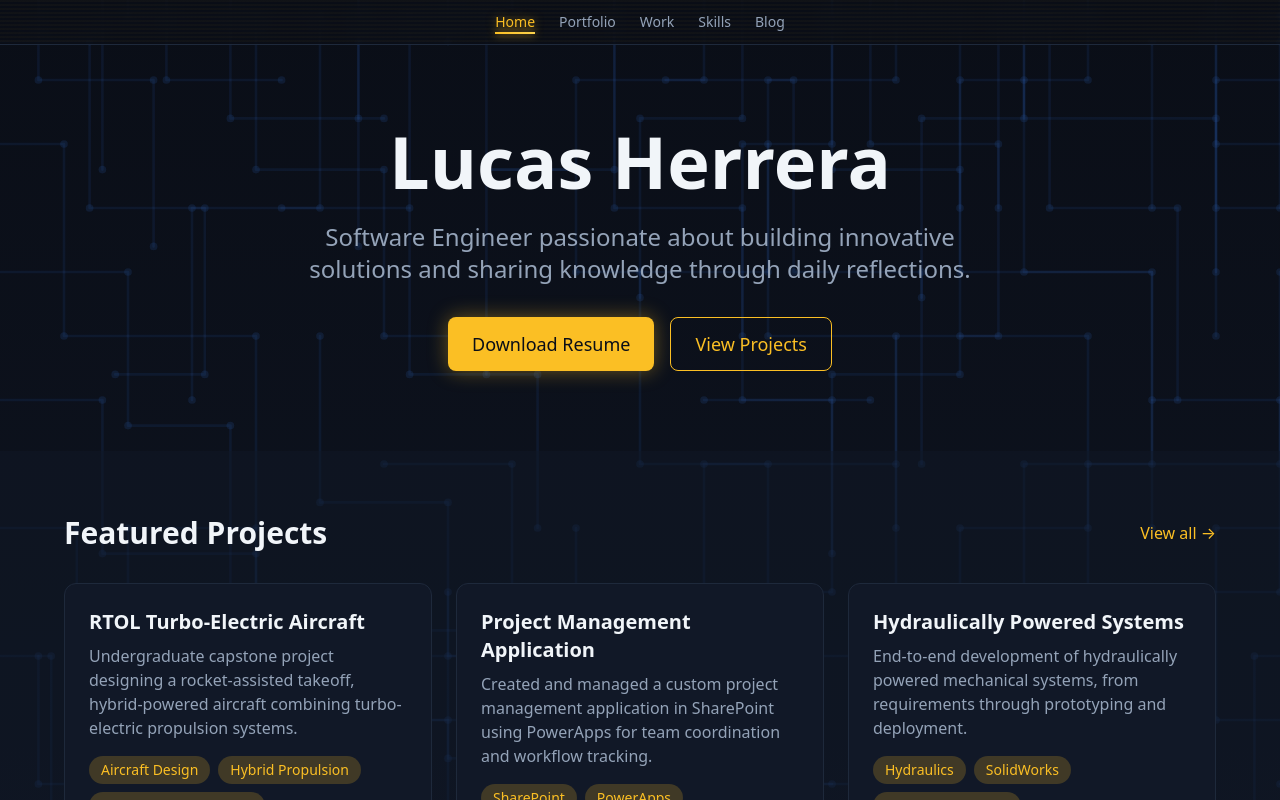
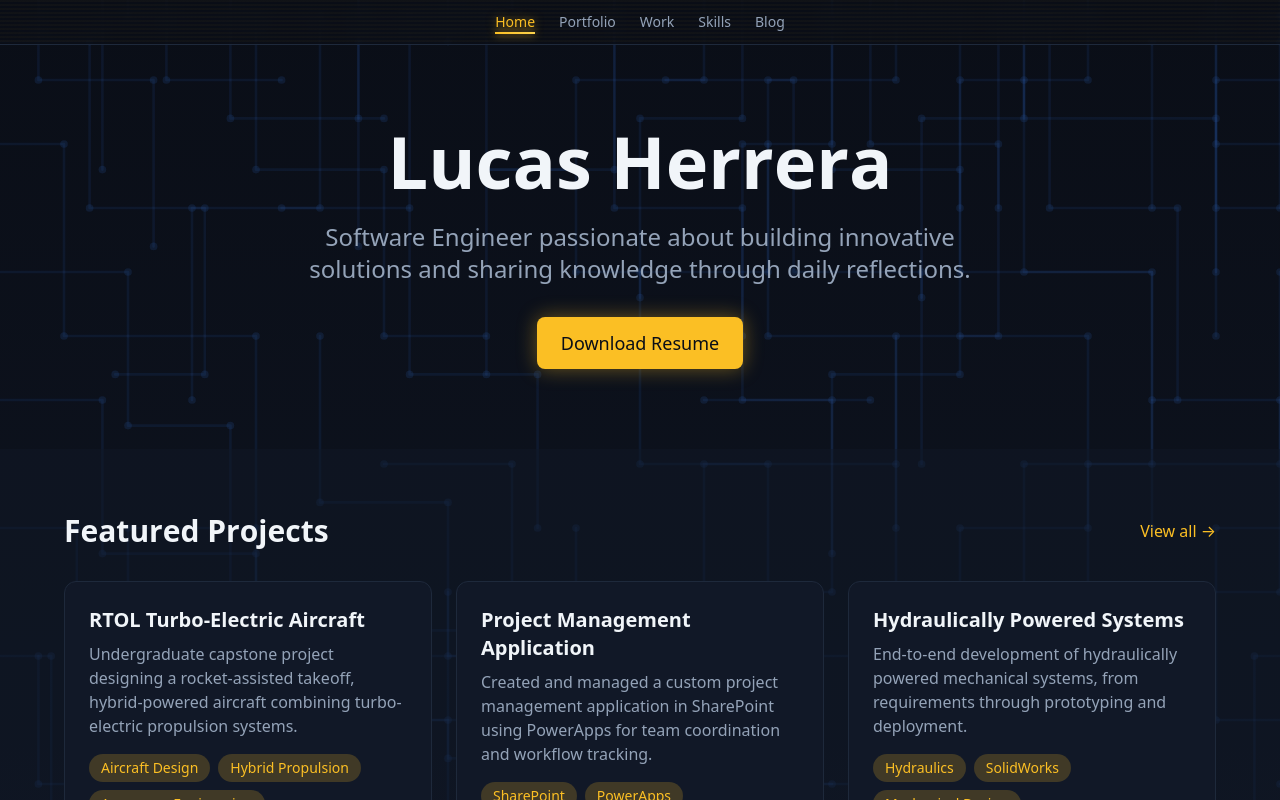
Before and after one commit to thelonemelody/lucas-herrera-web, a React (Vite) app: page / in a window 1280 px wide. Shown: the top 800 px of the page. Built offline with nearby package versions, Linux system fonts and the light colour scheme.

Commit message:
add fun animated text

```diff
--- /dev/null
+++ b/src/components/common/AnimatedText.tsx
@@ -0,0 +1,87 @@
+import { useState, useCallback, useRef } from 'react';
+
+interface AnimatedTextProps {
+  children: string;
+  className?: string;
+}
+
+const CHARS = 'ABCDEFGHIJKLMNOPQRSTUVWXYZ0123456789@#$%&*<>[]{}';
+
+interface LetterState {
+  char: string;
+  isScrambling: boolean;
+}
+
+export function AnimatedText({ children, className = '' }: AnimatedTextProps) {
+  const originalText = children;
+  const [letters, setLetters] = useState<LetterState[]>(
+    originalText.split('').map(char => ({ char, isScrambling: false }))
+  );
+  const timeoutsRef = useRef<Map<number, NodeJS.Timeout>>(new Map());
+
+  const scrambleLetter = useCallback((index: number) => {
+    const originalChar = originalText[index];
+    if (originalChar === ' ') return;
+
+    // Clear any existing timeout for this letter
+    const existingTimeout = timeoutsRef.current.get(index);
+    if (existingTimeout) {
+      clearTimeout(existingTimeout);
+    }
+
+    // Start scrambling
+    let iterations = 0;
+    const maxIterations = 6;
+
+    const scramble = () => {
+      setLetters(prev => {
+        const newLetters = [...prev];
+        if (iterations < maxIterations) {
+          newLetters[index] = {
+            char: CHARS[Math.floor(Math.random() * CHARS.length)],
+            isScrambling: true,
+          };
+        } else {
+          newLetters[index] = {
+            char: originalChar,
+            isScrambling: false,
+          };
+        }
+        return newLetters;
+      });
+
+      iterations++;
+      if (iterations <= maxIterations) {
+        const timeout = setTimeout(scramble, 50);
+        timeoutsRef.current.set(index, timeout);
+      } else {
+        timeoutsRef.current.delete(index);
+      }
+    };
+
+    scramble();
+  }, [originalText]);
+
+  return (
+    <span className={`inline-block cursor-default ${className}`}>
+      {letters.map((letter, index) => (
+        <span
+          key={index}
+          className={`inline-block transition-all duration-75 ${
+            letter.isScrambling
+              ? 'text-amber-glow scale-110'
+              : ''
+          }`}
+          style={{
+            textShadow: letter.isScrambling
+              ? '0 0 12px rgba(251, 191, 36, 0.9), 0 0 20px rgba(251, 191, 36, 0.5)'
+              : 'none',
+          }}
+          onMouseEnter={() => scrambleLetter(index)}
+        >
+          {letter.char === ' ' ? '\u00A0' : letter.char}
+        </span>
+      ))}
+    </span>
+  );
+}
--- a/src/components/common/SectionTitle.tsx
+++ b/src/components/common/SectionTitle.tsx
@@ -1,13 +1,15 @@
+import { AnimatedText } from './AnimatedText';
+
 interface SectionTitleProps {
-  children: React.ReactNode;
+  children: string;
   subtitle?: string;
 }
 
 export function SectionTitle({ children, subtitle }: SectionTitleProps) {
   return (
     <div className="mb-8">
-      <h2 className="text-3xl font-bold text-text-primary glitch-hover inline-block">
-        {children}
+      <h2 className="text-3xl font-bold text-text-primary">
+        <AnimatedText>{children}</AnimatedText>
       </h2>
       {subtitle && (
         <p className="mt-2 text-text-secondary">{subtitle}</p>
--- a/src/index.css
+++ b/src/index.css
@@ -228,24 +228,6 @@ html {
   pointer-events: none;
 }
 
-/* Glitch effect on hover for headings */
-.glitch-hover {
-  position: relative;
-}
-
-.glitch-hover:hover {
-  animation: glitch 0.3s ease;
-}
-
-@keyframes glitch {
-  0% { transform: translate(0); }
-  20% { transform: translate(-2px, 2px); }
-  40% { transform: translate(-2px, -2px); }
-  60% { transform: translate(2px, 2px); }
-  80% { transform: translate(2px, -2px); }
-  100% { transform: translate(0); }
-}
-
 /* Button hover with yellow glow */
 .btn-glow:hover {
   box-shadow: 0 0 25px rgba(251, 191, 36, 0.5);
--- a/src/pages/Home.tsx
+++ b/src/pages/Home.tsx
@@ -2,6 +2,7 @@ import { Link } from 'react-router-dom';
 import { Button } from '../components/common/Button';
 import { Card } from '../components/common/Card';
 import { Badge } from '../components/common/Badge';
+import { AnimatedText } from '../components/common/AnimatedText';
 import { projects } from '../data/projects';
 import { getRecentPosts } from '../utils/blogPosts';
 
@@ -14,8 +15,8 @@ export function Home() {
       {/* Hero Section */}
       <section className="py-20 px-4">
         <div className="max-w-6xl mx-auto text-center">
-          <h1 className="text-5xl md:text-7xl font-bold text-text-primary mb-6 glitch-hover">
-            Lucas Herrera
+          <h1 className="text-5xl md:text-7xl font-bold text-text-primary mb-6">
+            <AnimatedText>Lucas Herrera</AnimatedText>
           </h1>
           <p className="text-xl md:text-2xl text-text-secondary mb-8 max-w-2xl mx-auto">
             Software Engineer passionate about building innovative solutions and sharing knowledge through daily reflections.
@@ -23,9 +24,6 @@ export function Home() {
           <div className="flex flex-wrap justify-center gap-4">
             <Button as="a" href={`${import.meta.env.BASE_URL}resume.pdf`} download variant="primary" size="lg">
               Download Resume
-            </Button>
-            <Button as="a" href="#projects" variant="outline" size="lg">
-              View Projects
             </Button>
           </div>
         </div>
@@ -35,8 +33,8 @@ export function Home() {
       <section id="projects" className="py-16 px-4 bg-space-dark/50">
         <div className="max-w-6xl mx-auto">
           <div className="flex justify-between items-center mb-8">
-            <h2 className="text-3xl font-bold text-text-primary glitch-hover">
-              Featured Projects
+            <h2 className="text-3xl font-bold text-text-primary">
+              <AnimatedText>Featured Projects</AnimatedText>
             </h2>
             <Link
               to="/portfolio"
@@ -69,8 +67,8 @@ export function Home() {
       <section className="py-16 px-4">
         <div className="max-w-6xl mx-auto">
           <div className="flex justify-between items-center mb-8">
-            <h2 className="text-3xl font-bold text-text-primary glitch-hover">
-              Recent Posts
+            <h2 className="text-3xl font-bold text-text-primary">
+              <AnimatedText>Recent Posts</AnimatedText>
             </h2>
             <Link to="/blog" className="nav-link text-amber-glow">
               View all →
```
